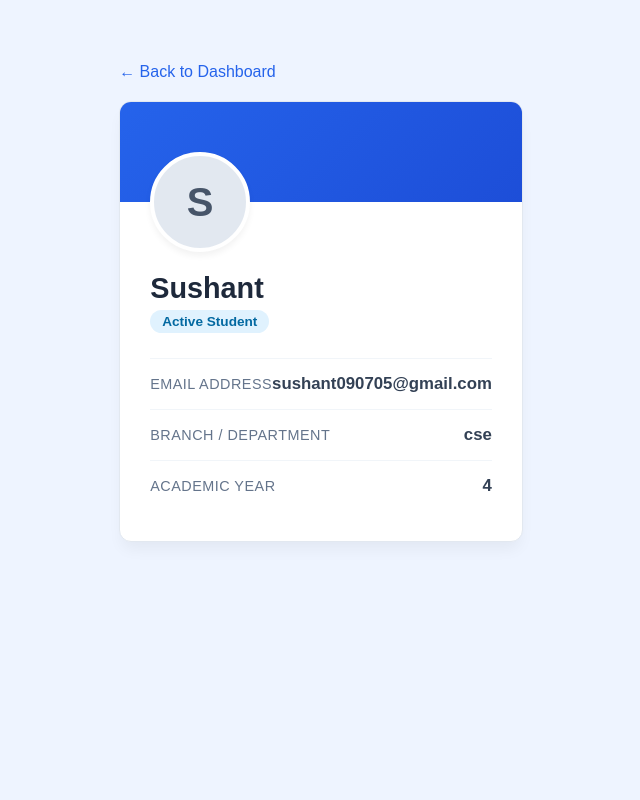
After one commit to sushant090705-art/Ai-chatbot-for-student-support-services, a Flask app: page /profile in a window 1280 px wide. The commit adds this page. Shown: the whole page, without its empty margins (319-959 px from the left). Run offline with Flask 3, Linux system fonts and the light colour scheme; a user stored in the database is signed in; data comes from the database, SQL or seed files in the repository.

Commit message:
Fix Groq API key, add dynamic profile section, and upgrade FAQ UI

```diff
--- a/app.py
+++ b/app.py
@@ -1,50 +1,81 @@
-from flask import Flask, render_template, request, jsonify, redirect, url_for, session
+import os
 import json
 import sqlite3
+from flask import Flask, render_template, request, jsonify, redirect, url_for, session
+from dotenv import load_dotenv
+
+# 1. Force load the .env file using its absolute path to prevent folder path mismatch issues
+BASE_DIR = os.path.dirname(os.path.abspath(__file__))
+load_dotenv(os.path.join(BASE_DIR, ".env"))
+
+# 2. Terminal diagnostic printout to verify visibility at startup
+print("\n=== BACKEND SERVER DIAGNOSTIC ===")
+debug_key = os.environ.get("GROQ_API_KEY")
+if debug_key:
+    print(f"STATUS: Success! Flask can read GROQ_API_KEY. Starts with: {debug_key[:5]}...")
+else:
+    print("STATUS: CRITICAL ERROR! Flask cannot see GROQ_API_KEY. Check your .env file location.")
+print("=================================\n")
+
+# 3. Now import your custom AI module safely
 from groq_ai import ask_ai
 
 app = Flask(__name__)
 app.secret_key = "student_support_secret_key"
 
-# Load Knowledge Base
-with open("data/knowledge.json", "r") as file:
-    knowledge = json.load(file)
+# Load Knowledge Base safely
+KNOWLEDGE_FILE = os.path.join(BASE_DIR, "data", "knowledge.json")
+try:
+    with open(KNOWLEDGE_FILE, "r") as file:
+        knowledge = json.load(file)
+except FileNotFoundError:
+    knowledge = {}
 
 
-# ---------------- HOME (Landing Page) ----------------
+# Helper function to ensure database and table exist at launch
+def init_db():
+    conn = sqlite3.connect(os.path.join(BASE_DIR, "students.db"))
+    cursor = conn.cursor()
+    cursor.execute("""
+        CREATE TABLE IF NOT EXISTS students (
+            id INTEGER PRIMARY KEY AUTOINCREMENT,
+            name TEXT NOT NULL,
+            email TEXT UNIQUE NOT NULL,
+            password TEXT NOT NULL,
+            branch TEXT,
+            year TEXT
+        )
+    """)
+    conn.commit()
+    conn.close()
+
+# ---------------- HOME (Redirects to Register) ----------------
 
 @app.route("/")
 def index():
-    return render_template("index.html")
+    return redirect(url_for("register"))
 
 
 # ---------------- LOGIN ----------------
 
 @app.route("/login", methods=["GET", "POST"])
 def login():
-
     if request.method == "POST":
-
         email = request.form["email"]
         password = request.form["password"]
 
-        conn = sqlite3.connect("students.db")
+        conn = sqlite3.connect(os.path.join(BASE_DIR, "students.db"))
         cursor = conn.cursor()
-
         cursor.execute(
             "SELECT * FROM students WHERE email=? AND password=?",
             (email, password)
         )
-
         student = cursor.fetchone()
-
         conn.close()
 
         if student:
-
             session["student_name"] = student[1]
             session["student_email"] = student[2]
-
             return redirect(url_for("home"))
 
         return "Invalid Email or Password"
@@ -56,30 +87,28 @@ def login():
 
 @app.route("/register", methods=["GET", "POST"])
 def register():
-
     if request.method == "POST":
-
         name = request.form["name"]
         email = request.form["email"]
         password = request.form["password"]
         branch = request.form["branch"]
         year = request.form["year"]
 
-        conn = sqlite3.connect("students.db")
-        cursor = conn.cursor()
-
-        cursor.execute(
-            """
-            INSERT INTO students(name,email,password,branch,year)
-            VALUES(?,?,?,?,?)
-            """,
-            (name, email, password, branch, year)
-        )
-
-        conn.commit()
-        conn.close()
-
-        return redirect(url_for("login"))
+        try:
+            conn = sqlite3.connect(os.path.join(BASE_DIR, "students.db"))
+            cursor = conn.cursor()
+            cursor.execute(
+                """
+                INSERT INTO students(name, email, password, branch, year)
+                VALUES(?,?,?,?,?)
+                """,
+                (name, email, password, branch, year)
+            )
+            conn.commit()
+            conn.close()
+            return redirect(url_for("login"))
+        except sqlite3.IntegrityError:
+            return "Email already registered!"
 
     return render_template("register.html")
 
@@ -88,21 +117,44 @@ def register():
 
 @app.route("/home")
 def home():
-
     if "student_name" not in session:
         return redirect(url_for("login"))
 
+    return render_template("home.html", name=session["student_name"])
+
+
+# ---------------- STUDENT PROFILE ----------------
+
+@app.route("/profile")
+def profile():
+    if "student_name" not in session:
+        return redirect(url_for("login"))
+
+    conn = sqlite3.connect(os.path.join(BASE_DIR, "students.db"))
+    cursor = conn.cursor()
+    cursor.execute(
+        "SELECT name, email, branch, year FROM students WHERE email=?",
+        (session["student_email"],)
+    )
+    student_info = cursor.fetchone()
+    conn.close()
+
+    if not student_info:
+        return "User data not found.", 404
+
     return render_template(
-        "home.html",
-        name=session["student_name"]
+        "profile.html",
+        name=student_info[0],
+        email=student_info[1],
+        branch=student_info[2],
+        year=student_info[3]
     )
 
 
-# ---------------- CHATBOT ----------------
+# ---------------- CHATBOT UI ----------------
 
 @app.route("/chatbot")
 def chatbot():
-
     if "student_name" not in session:
         return redirect(url_for("login"))
 
@@ -123,45 +175,36 @@ def contact():
     return render_template("contact.html")
 
 
-# ---------------- CHAT API ----------------
+# ---------------- CHAT API ENGINE ----------------
 
 @app.route("/chat", methods=["POST"])
 def chat():
-
     data = request.get_json()
-
     message = data.get("message", "")
 
     if "chat_history" not in session:
         session["chat_history"] = []
 
     history = session["chat_history"]
-
     reply = None
 
     # Knowledge Base Search
     for key in knowledge:
-
         if key.lower() in message.lower():
-
             reply = knowledge[key]
-
             break
 
-    # Ask AI if not found
+    # Ask AI if not explicitly found in knowledge base
     if reply is None:
-
         conversation = ""
-
         for item in history:
-
             conversation += f"User: {item['user']}\n"
             conversation += f"Assistant: {item['bot']}\n"
 
         conversation += f"User: {message}"
-
         reply = ask_ai(conversation)
 
+    # Track conversation history
     history.append({
         "user": message,
         "bot": reply
@@ -170,34 +213,27 @@ def chat():
     session["chat_history"] = history[-10:]
     session.modified = True
 
-    return jsonify({
-        "reply": reply
-    })
+    return jsonify({"reply": reply})
 
 
-# ---------------- NEW CHAT ----------------
+# ---------------- NEW CHAT CLEAR ----------------
 
 @app.route("/new_chat")
 def new_chat():
-
     session.pop("chat_history", None)
-
-    return jsonify({
-        "status": "success"
-    })
+    return jsonify({"status": "success"})
 
 
 # ---------------- LOGOUT ----------------
 
 @app.route("/logout")
 def logout():
-
     session.clear()
-
     return redirect(url_for("login"))
 
 
-# ---------------- RUN ----------------
+# ---------------- RUN SERVER ----------------
 
 if __name__ == "__main__":
+    init_db()  # Setup tables automatically if missing
     app.run(debug=True)
--- a/groq_ai.py
+++ b/groq_ai.py
@@ -1,5 +1,7 @@
 from groq import Groq
 import os
+from dotenv import load_dotenv
+
 
 client = Groq(
     api_key = os.environ.get("GROQ_API_KEY")
--- a/templates/home.html
+++ b/templates/home.html
@@ -25,7 +25,7 @@
 
 <a href="{{ url_for('chatbot') }}">🤖 AI Chatbot</a>
 
-<a href="#">👤 My Profile</a>
+<a href="{{ url_for('profile') }}">👤 My Profile</a>
 
 <a href="#">📢 Notices</a>
 
@@ -75,7 +75,7 @@
 
 <p>Manage your account.</p>
 
-<a href="#">Open</a>
+<a href="{{ url_for('profile') }}">Open</a>
 
 </div>
 
--- /dev/null
+++ b/templates/profile.html
@@ -0,0 +1,142 @@
+<!DOCTYPE html>
+<html lang="en">
+<head>
+    <meta charset="UTF-8">
+    <meta name="viewport" content="width=device-width, initial-scale=1.0">
+    <title>Student Profile</title>
+    <link rel="stylesheet" href="{{ url_for('static', filename='css/home.css') }}">
+    <style>
+        .profile-container {
+            max-width: 600px;
+            margin: 60px auto;
+            padding: 0 20px;
+            font-family: 'Segoe UI', Tahoma, Geneva, Verdana, sans-serif;
+        }
+
+        .back-btn {
+            display: inline-block;
+            margin-bottom: 20px;
+            color: #2563eb;
+            text-decoration: none;
+            font-weight: 500;
+        }
+        .back-btn:hover {
+            text-decoration: underline;
+        }
+
+        .profile-card {
+            background: #ffffff;
+            border: 1px solid #e2e8f0;
+            border-radius: 12px;
+            box-shadow: 0 10px 15px -3px rgba(0, 0, 0, 0.05);
+            overflow: hidden;
+        }
+
+        /* Top Accent Banner */
+        .profile-header {
+            background: linear-gradient(135deg, #2563eb, #1d4ed8);
+            height: 100px;
+            position: relative;
+        }
+
+        /* Avatar styling */
+        .avatar-container {
+            width: 100px;
+            height: 100px;
+            background-color: #e2e8f0;
+            border: 4px solid #ffffff;
+            border-radius: 50%;
+            position: absolute;
+            bottom: -50px;
+            left: 30px;
+            display: flex;
+            align-items: center;
+            justify-content: center;
+            font-size: 2.5rem;
+            font-weight: bold;
+            color: #475569;
+            box-shadow: 0 4px 6px rgba(0,0,0,0.05);
+        }
+
+        .profile-body {
+            padding: 70px 30px 30px 30px;
+        }
+
+        .student-name {
+            font-size: 1.8rem;
+            font-weight: 700;
+            color: #1e293b;
+            margin: 0 0 5px 0;
+        }
+
+        .student-tag {
+            display: inline-block;
+            background-color: #e0f2fe;
+            color: #0369a1;
+            padding: 4px 12px;
+            border-radius: 20px;
+            font-size: 0.85rem;
+            font-weight: 600;
+            margin-bottom: 25px;
+        }
+
+        .info-group {
+            border-top: 1px solid #f1f5f9;
+            padding: 15px 0;
+            display: flex;
+            justify-content: space-between;
+            align-items: center;
+        }
+
+        .info-label {
+            font-size: 0.9rem;
+            color: #64748b;
+            text-transform: uppercase;
+            letter-spacing: 0.5px;
+            font-weight: 500;
+        }
+
+        .info-value {
+            font-size: 1.05rem;
+            color: #334155;
+            font-weight: 600;
+        }
+    </style>
+</head>
+<body>
+
+    <div class="profile-container">
+        <a href="{{ url_for('home') }}" class="back-btn">← Back to Dashboard</a>
+
+        <div class="profile-card">
+            <div class="profile-header">
+                <!-- Uses the first letter of the name as a dynamic initials avatar -->
+                <div class="avatar-container">
+                    {{ name[0] | upper }}
+                </div>
+            </div>
+
+            <div class="profile-body">
+                <h1 class="student-name">{{ name }}</h1>
+                <span class="student-tag">Active Student</span>
+
+                <div class="info-group">
+                    <span class="info-label">Email Address</span>
+                    <span class="info-value">{{ email }}</span>
+                </div>
+
+                <div class="info-group">
+                    <span class="info-label">Branch / Department</span>
+                    <span class="info-value">{{ branch if branch else 'Not Specified' }}</span>
+                </div>
+
+                <div class="info-group">
+                    <span class="info-label">Academic Year</span>
+                    <span class="info-value">{{ year if year else 'Not Specified' }}</span>
+                </div>
+            </div>
+        </div>
+    </div>
+
+</body>
+</html>
```
Also changed, not shown: simple_test.py (deleted, +0 -16 lines), templates/faq.html (+317 -0 lines), test_groq.py (added, +24 -0 lines), static/css/faq.css (added).
